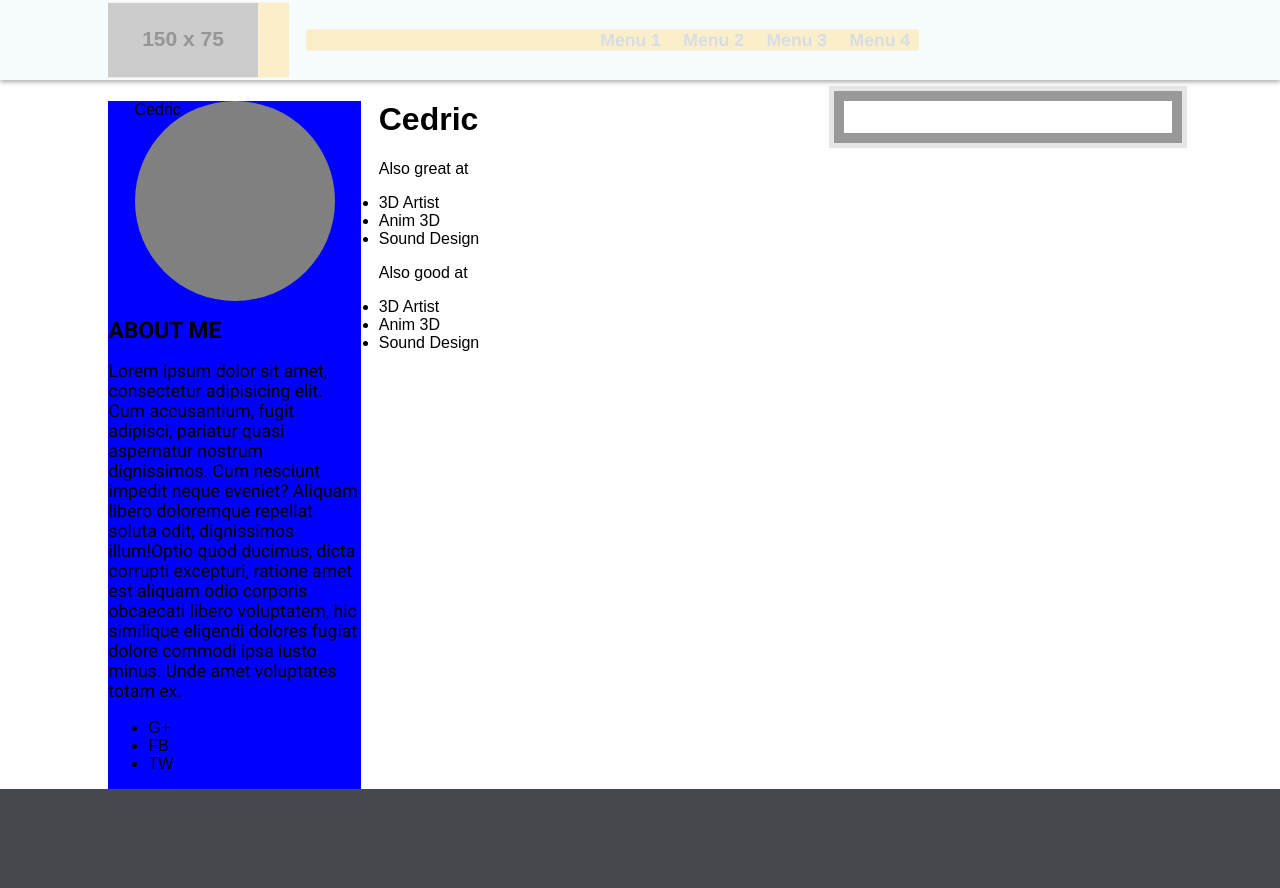
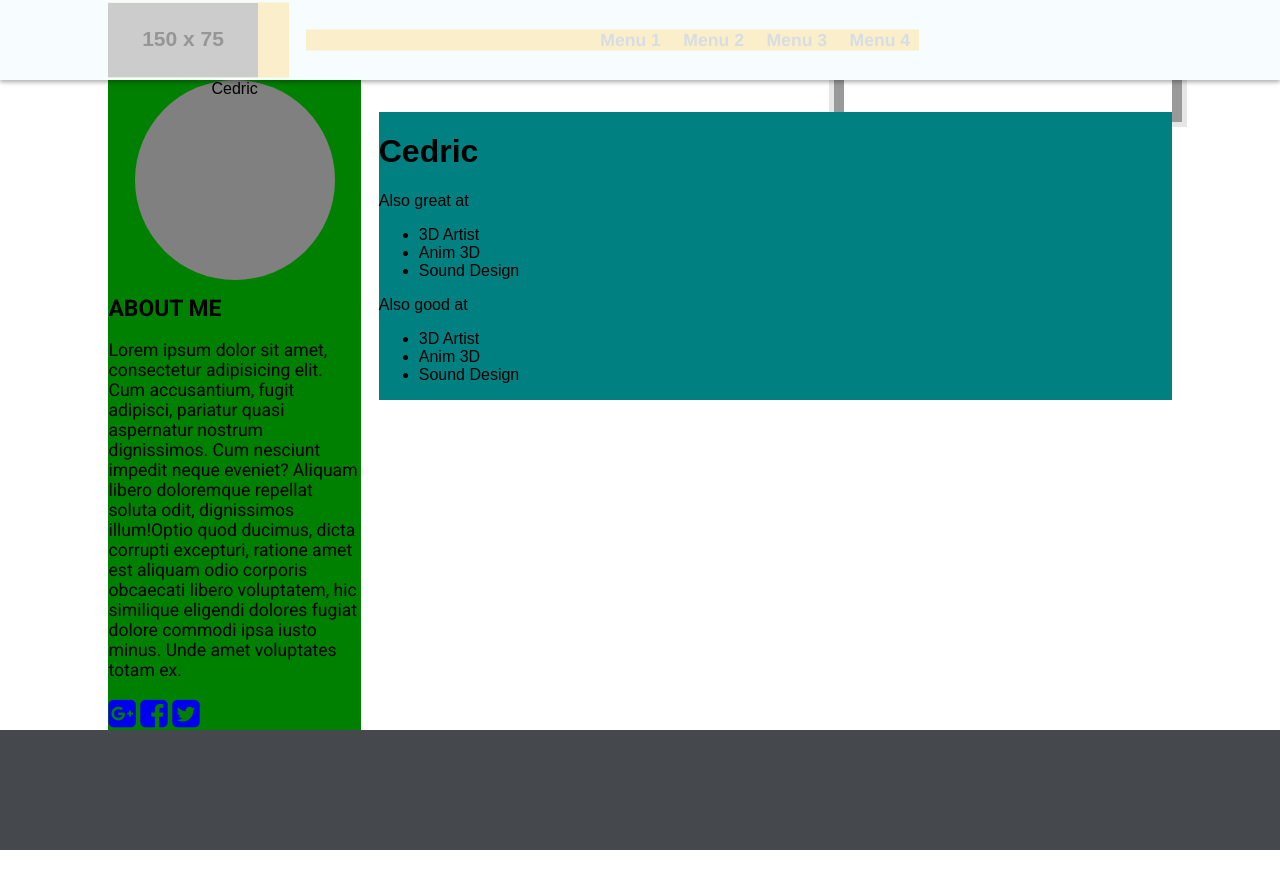
Before and after one commit to kuipou/indie, a website: page profile.html in a window 1280 px wide. After the commit the page ends 850 px from the top, so only its background shows below. Drawn offline with nearby package versions, Linux system fonts and the light colour scheme; placeholder pictures from the web are drawn by us; a web font is replaced by a local one.

Commit message:
Continued work on profile

```diff
--- a/profile.html
+++ b/profile.html
@@ -4,7 +4,7 @@
 	<meta charset="UTF-8">
 	<title>Testbed Oricana</title>
 	<link rel="stylesheet" type="text/css" href="css/style.css">
-
+<link rel="stylesheet" href="https://maxcdn.bootstrapcdn.com/font-awesome/4.4.0/css/font-awesome.min.css">
 </head>
 <body>
 <header id="top">
@@ -31,11 +31,9 @@
 		<p>Lorem ipsum dolor sit amet, consectetur adipisicing elit. Cum accusantium, fugit adipisci, pariatur quasi aspernatur nostrum dignissimos. Cum nesciunt impedit neque eveniet? Aliquam libero doloremque repellat soluta odit, dignissimos illum!Optio quod ducimus, dicta corrupti excepturi, ratione amet est aliquam odio corporis obcaecati libero voluptatem, hic similique eligendi dolores fugiat dolore commodi ipsa iusto minus. Unde amet voluptates totam ex.</p>
 	</article>
 	<aside class="social">
-		<ul>
-			<li>G+</li>
-			<li>FB</li>
-			<li>TW</li>
-		</ul>
+			<a href="#"><i class="fa fa-google-plus-square fa-2x"></i></a>
+			<a href="#"><i class="fa fa-facebook-square fa-2x"></i></a>
+			<a href="#"><i class="fa fa-twitter-square fa-2x"></i></a>
 	</aside>
 </aside>
 	<section id="profile">
--- a/sass/_profile.scss
+++ b/sass/_profile.scss
@@ -6,8 +6,9 @@
     0 0 0 10px hsl(0, 0%, 60%),
     0 0 0 15px hsl(0, 0%, 90%);
 }
-#userprofile { @include span(3 of 12); background-color: blue;
-	.userpic {@include user(large); top:20%; margin: 0 auto;}
+#userprofile { @include span(3 of 12 first); background-color: green;
+	.userpic {@include user(large); top:20%; margin: 0 auto;
+		text-align: center;}
 	section {}
 	.userdesc { @include rob(1.1em, 400);
 		h1 {font-weight:700;
@@ -17,9 +18,10 @@
 
 	}
 	.social {}
-	#profile {
+}
+	#profile { @include span(9 of 12 last); background-color:teal;
 		h1{}
-		.userlist {}
+		.userlist {
+
+		}
 	}
-
-}
--- a/sass/style.scss
+++ b/sass/style.scss
@@ -24,6 +24,7 @@ $gray :#D6DDE3;
 $footer-gray:#45494d;
 $footer-gray-light:#d7dee4;
 $footer-gray-dark:#73767a;
+$dark-gray: #474a4f;
 
 
 // Indie logo Colors
```
Also changed, not shown: css/style.css.
